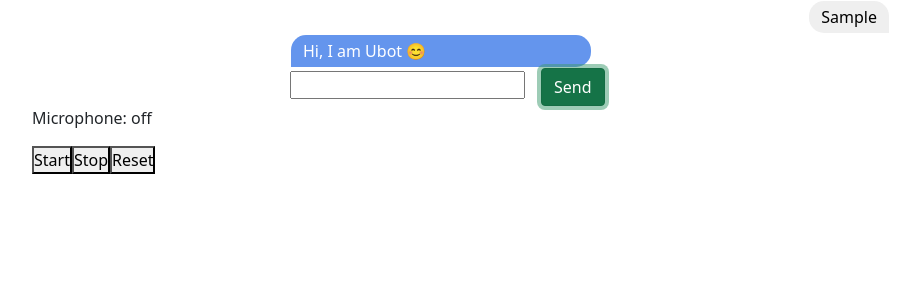
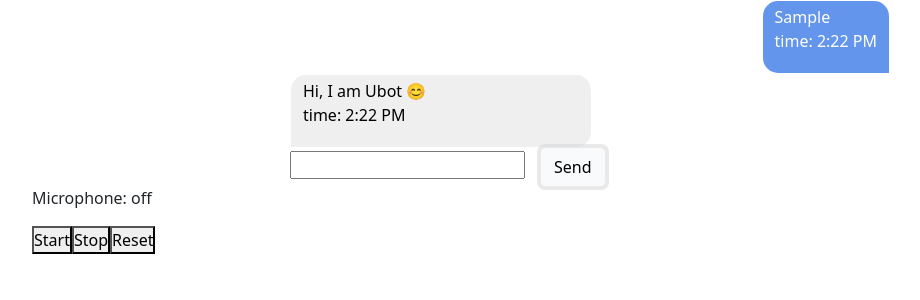
Before and after one commit to sportsman701/ubot-react, a Next.js app: page / in a window 1280 px wide. Both pictures are taken after typing "Sample" into the empty fields and a click on the button "Send". Shown: the top 300 px of the page, without its empty margins (50-970 px from the left). Built offline with nearby package versions, Linux system fonts and the light colour scheme; data requests are answered from the project's data file.

Commit message:
chat delivery time, whitespace removed, passing voice data added

```diff
--- a/components/BotText.jsx
+++ b/components/BotText.jsx
@@ -1,9 +1,12 @@
 import styled from 'styled-components';
 
-const BotText = ({ text }) => {
+const BotText = ({ text, time }) => {
 	return (
 		<>
-			<BubbleWrap>{text}</BubbleWrap>
+			<BubbleWrap>
+				{text}
+				<p>time: {time}</p>
+			</BubbleWrap>
 		</>
 	);
 };
@@ -13,8 +16,8 @@ export default BotText;
 const BubbleWrap = styled.div`
 	border-radius: 15px;
 	border-bottom-left-radius: 0px;
-	background-color: cornflowerblue;
-	color: #fff;
+	background-color: #efefef;
+	color: black;
 	padding: 0.25em 0.75em;
 	margin: 0.0625em;
 	max-width: 50%;
--- a/components/UserText.jsx
+++ b/components/UserText.jsx
@@ -1,9 +1,12 @@
 import styled from 'styled-components';
 
-const UserText = ({ text }) => {
+const UserText = ({ text, time }) => {
 	return (
 		<>
-			<BubbleWrap>{text}</BubbleWrap>
+			<BubbleWrap>
+				{text}
+				<p>time: {time}</p>
+			</BubbleWrap>
 		</>
 	);
 };
@@ -12,8 +15,8 @@ export default UserText;
 const BubbleWrap = styled.div`
 	border-radius: 15px;
 	border-bottom-right-radius: 0px;
-	background-color: #efefef;
-	color: black;
+	background-color: #6495ed;
+	color: white;
 	padding: 0.25em 0.75em;
 	margin: 0.0625em;
 	max-width: 50%;
--- a/data/db.json
+++ b/data/db.json
@@ -1,111 +1,111 @@
 {
 	"conv": [
 		{
-			"id": "1",
+			"key": "1",
 			"text": "Hello"
 		},
 		{
-			"id": "2",
+			"key": "2",
 			"text": "ask in the Facebook group"
 		},
 		{
-			"id": "3",
+			"key": "3",
 			"text": "I hacked Nasa"
 		},
 		{
-			"id": "4",
+			"key": "4",
 			"text": "I don't care"
 		},
 		{
-			"id": "5",
+			"key": "5",
 			"text": "forget it"
 		},
 		{
-			"id": "6",
+			"key": "6",
 			"text": "I am human"
 		},
 		{
-			"id": "7",
+			"key": "7",
 			"text": "I am a robot"
 		},
 		{
-			"id": "8",
+			"key": "8",
 			"text": "Repeat it again"
 		},
 		{
-			"id": "9",
+			"key": "9",
 			"text": "I am Ubot"
 		},
 		{
-			"id": "10",
+			"key": "10",
 			"text": "Hello, how are you doing?"
 		},
 		{
-			"id": "11",
+			"key": "11",
 			"text": "I don't know"
 		},
 		{
-			"id": "12",
+			"key": "12",
 			"text": "Ask Google"
 		},
 		{
-			"id": "13",
+			"key": "13",
 			"text": "Don't you have any advisor?"
 		},
 		{
-			"id": "14",
-			"text": "Are you stupid"
+			"key": "14",
+			"text": "Are you stupkey"
 		},
 		{
-			"id": "1",
+			"key": "1",
 			"text": "UAP is Bashbagan. Don't you know?"
 		},
 		{
-			"id": "2",
+			"key": "2",
 			"text": "How do I know about that?"
 		},
 		{
-			"id": "1",
+			"key": "1",
 			"text": "I don't answer anything"
 		},
 		{
-			"id": "2",
+			"key": "2",
 			"text": "UAP Plaza is the best place to buy stuff"
 		},
 		{
-			"id": "1",
+			"key": "1",
 			"text": "Ask your CR"
 		},
 		{
-			"id": "2",
+			"key": "2",
 			"text": "Shafin is a good boy"
 		},
 		{
-			"id": "1",
+			"key": "1",
 			"text": "Shafin is my boss"
 		},
 		{
-			"id": "2",
+			"key": "2",
 			"text": "visit google.com "
 		},
 		{
-			"id": "1",
+			"key": "1",
 			"text": "Oops! I don't know'"
 		},
 		{
-			"id": "2",
+			"key": "2",
 			"text": "I love you"
 		},
 		{
-			"id": "1",
+			"key": "1",
 			"text": "Life is beautiful"
 		},
 		{
-			"id": "2",
+			"key": "2",
 			"text": "I love you too"
 		},
 		{
-			"id": "1",
+			"key": "1",
 			"text": "Chole geso tate ki?"
 		}
 	]
--- a/pages/index.js
+++ b/pages/index.js
@@ -18,21 +18,14 @@ export default function Home() {
 		browserSupportsSpeechRecognition,
 	} = useSpeechRecognition();
 
-	useEffect(() => {
-		setUserInput(transcript);
-	}, [transcript]);
-
-	const recStart = () => {
-		SpeechRecognition.startListening({ language: 'en-IN' });
-	};
-
 	const handleChange = (e) => {
 		setUserInput(e.target.value);
 	};
 
 	const handleSubmit = (e) => {
 		e.preventDefault();
-		if (userInput === '') {
+
+		if (userInput.replace(/\s{2,}/g, ' ').trim() === '') {
 			return;
 		} else {
 			setUserInput('');
@@ -49,10 +42,28 @@ export default function Home() {
 	};
 
 	const createArr = () => {
-		const newRecord = { userInput, fetchData };
+		const getTime = () => {
+			return new Date().toLocaleString('en-US', {
+				hour: 'numeric',
+				minute: 'numeric',
+				hour12: true,
+			});
+		};
+		const timeNow = getTime();
+		const newRecord = { userInput, fetchData, timeNow };
+		// console.log(newRecord);
 		const newArray = [...userData, newRecord];
 		setUserData(newArray);
+		console.table(newArray);
 	};
+
+	const recStart = () => {
+		SpeechRecognition.startListening({ language: 'en-IN' });
+	};
+
+	useEffect(() => {
+		setUserInput(transcript);
+	}, [transcript]);
 
 	if (!isMicrophoneAvailable) {
 		console.log('Microphone is not available');
@@ -69,8 +80,8 @@ export default function Home() {
 					{userData.map((item, index) => {
 						return (
 							<>
-								<UserText key={index} text={item.userInput} />
-								<BotText text={item.fetchData} />
+								<UserText text={item.userInput} time={item.timeNow} />
+								<BotText text={item.fetchData} time={item.timeNow} />
 							</>
 						);
 					})}
@@ -83,7 +94,15 @@ export default function Home() {
 							type='text'
 							autoComplete='off'
 						/>
-						<button type='submit' className='mx-3 btn btn-success'>
+
+						<button
+							type='submit'
+							className={
+								userInput.replace(/\s{2,}/g, ' ').trim() === ''
+									? 'mx-3 btn btn-light'
+									: 'mx-3 btn btn-success'
+							}
+						>
 							Send
 						</button>
 					</form>
```
